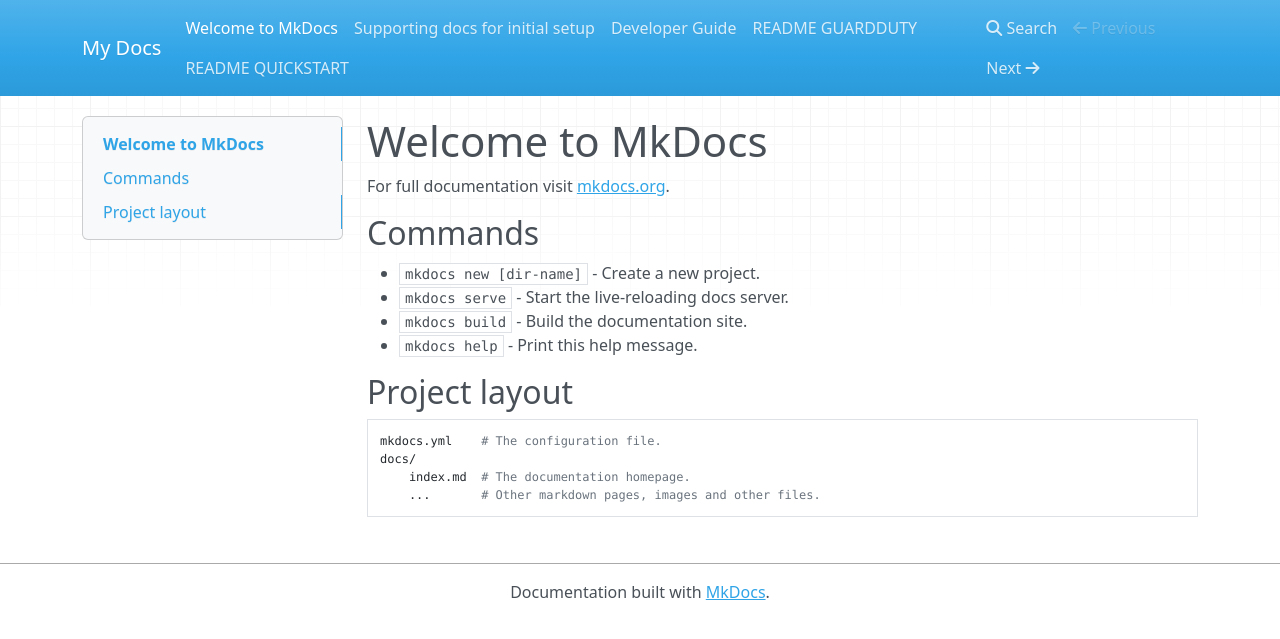
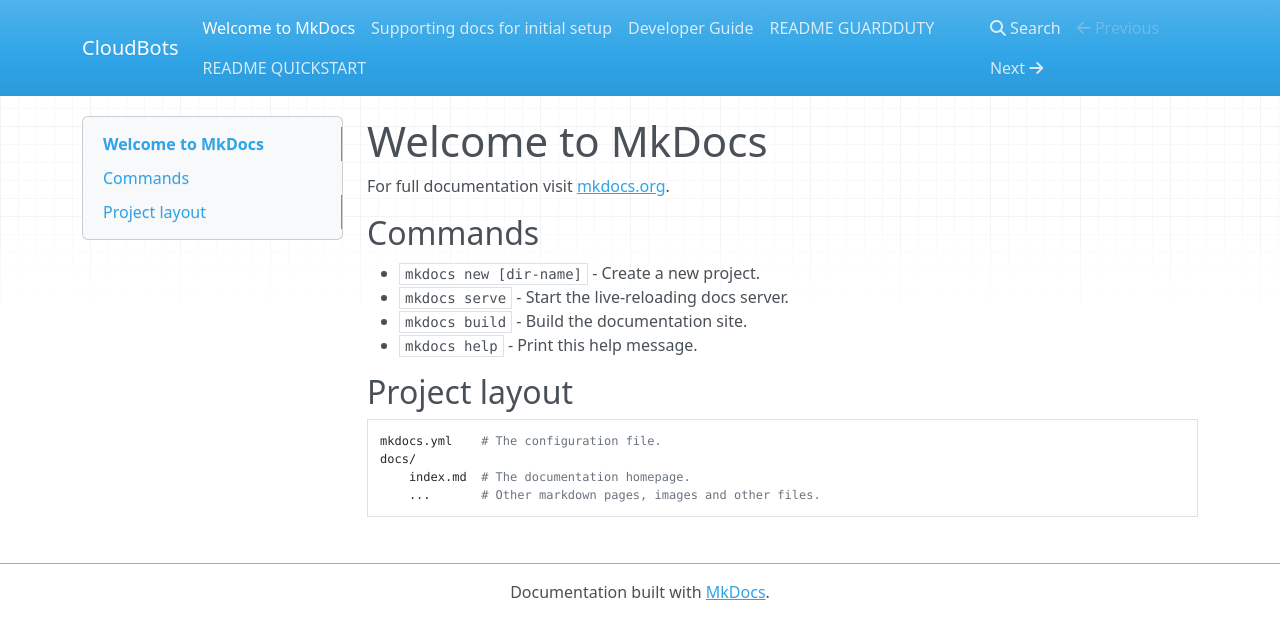
Before and after one commit to dome9/cloud-bots, an MkDocs documentation site: the page built from docs/index.md, in a window 1280 px wide. Shown: the top 639 px of the page. Built offline with MkDocs 1.6.1, drawn with Linux system fonts in a browser that asks for light colours; nearby versions of some CDN libraries.

Commit message:
formatting

```diff
--- a/mkdocs.yml
+++ b/mkdocs.yml
@@ -1,2 +1,2 @@
-site_name: My Docs
+site_name: CloudBots
 docs_dir: docs
```
